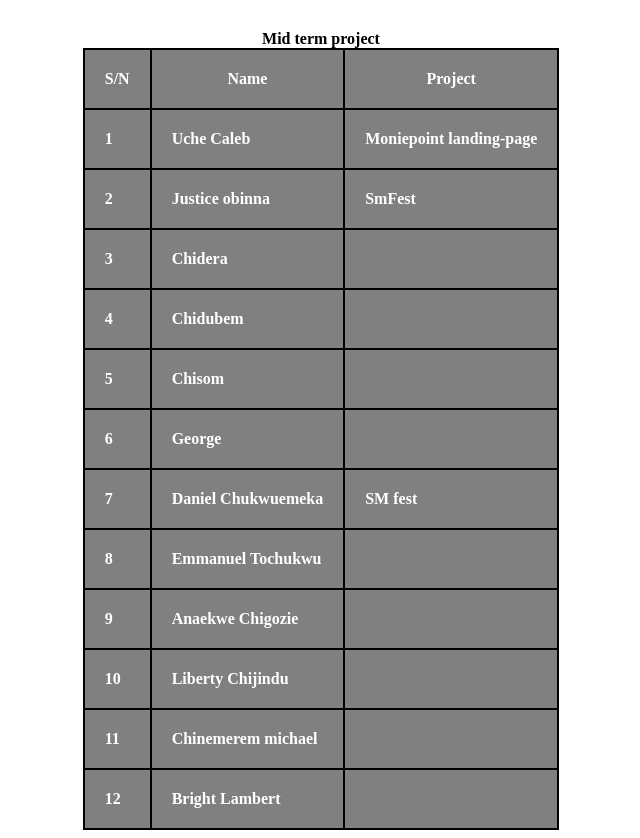
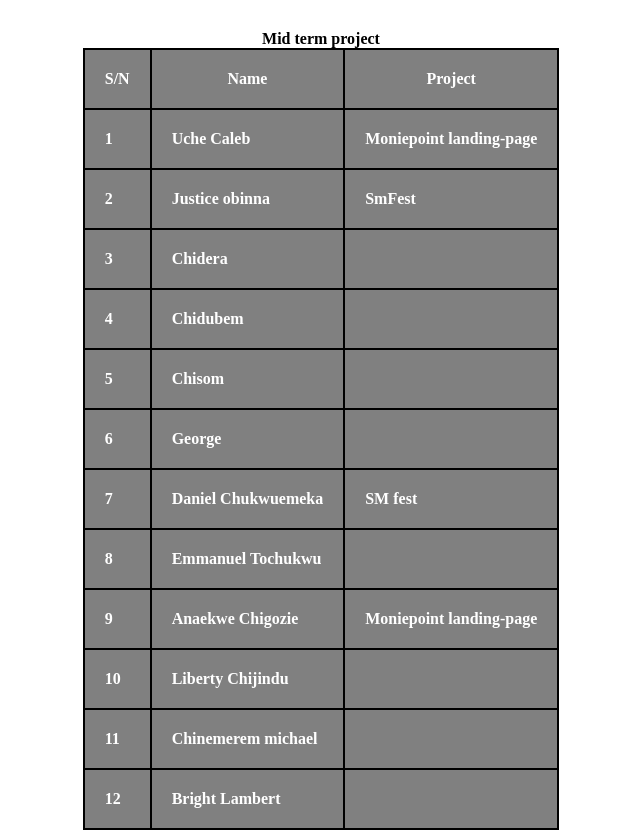
Before and after one commit to Investor-ck/Team-project, a plain HTML site: page index.html in a window 1280 px wide. Shown: the whole page, without its empty margins (319-959 px from the left). Drawn offline with Linux system fonts and the light colour scheme.

Commit message:
added a new role

```diff
--- a/index.html
+++ b/index.html
@@ -87,7 +87,7 @@
               <tr>
                 <td>9</td>
                 <td>Anaekwe Chigozie</td>
-                <td></td>
+                <td>Moniepoint landing-page</td>
             </tr>
 
               <tr>
```
